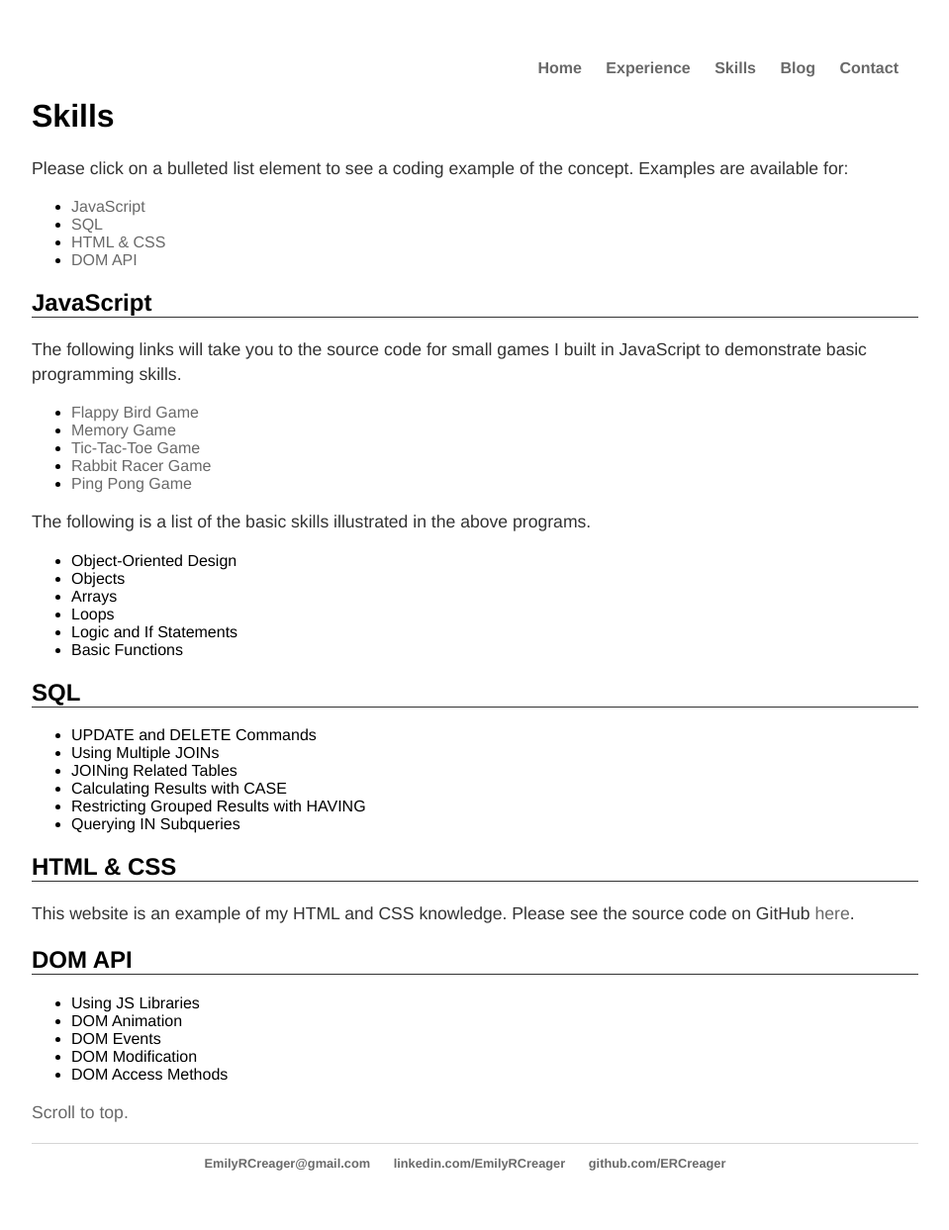
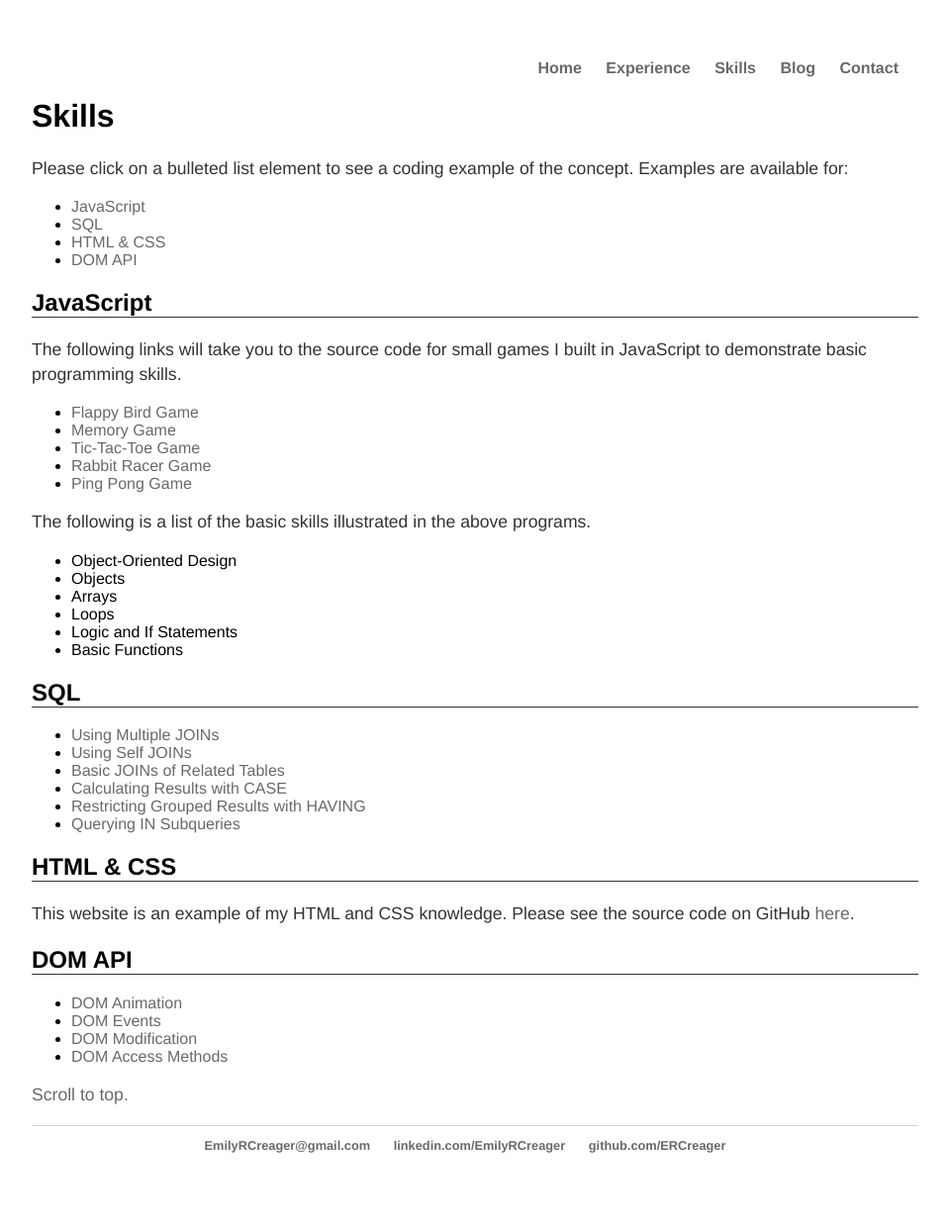
Before and after one commit to ercreager/ercreager.github.io, a Jekyll site: the page built from skills/index.html, in a window 1280 px wide. Shown: the whole page at 99% size, without its empty margins (160-1119 px from the left). Built offline with Jekyll 4.4.1, drawn with Linux system fonts in a browser that asks for light colours.

Commit message:
Added links for all bullets on skills page

```diff
--- a/skills/index.html
+++ b/skills/index.html
@@ -14,11 +14,11 @@ title: Skills
 	</p>
 	<h2 id="skills-js">JavaScript</h2>
 		<p>The following links will take you to the source code for small games I built in JavaScript to demonstrate basic programming skills.<ul>
-			<li><a href="beavergame.js">Flappy Bird Game</a></li>
-			<li><a href="memory-game.js">Memory Game</a></li>
-			<li><a href="tic-tac-toe.js">Tic-Tac-Toe Game</a></li>
-			<li><a href="rabbit-racer.js">Rabbit Racer Game</a></li>
-			<li><a href="ping-pong.js">Ping Pong Game</a></li>
+			<li><a href="https:/github.com/ercreager/courses/blob/master/javascript/beavergame.js" target="_blank">Flappy Bird Game</a></li>
+			<li><a href="https:/github.com/ercreager/courses/blob/master/javascript/memory-game.js" target="_blank">Memory Game</a></li>
+			<li><a href="https:/github.com/ercreager/courses/blob/master/javascript/tic-tac-toe.js" target="_blank">Tic-Tac-Toe Game</a></li>
+			<li><a href="https:/github.com/ercreager/courses/blob/master/javascript/rabbit-racer.js" target="_blank">Rabbit Racer Game</a></li>
+			<li><a href="https:/github.com/ercreager/courses/blob/master/javascript/ping-pong.js" target="_blank">Ping Pong Game</a></li>
 		</ul></p>
 		<p>The following is a list of the basic skills illustrated in the above programs.<ul>
 			<li>Object-Oriented Design</li>
@@ -30,22 +30,21 @@ title: Skills
 		</ul></p>
 	<h2 id="skills-sql">SQL</h2>
 		<p><ul>
-			<li>UPDATE and DELETE Commands</li>
-			<li>Using Multiple JOINs</li>
-			<li>JOINing Related Tables</li>
-			<li>Calculating Results with CASE</li>
-			<li>Restricting Grouped Results with HAVING</li>
-			<li>Querying IN Subqueries</li>
+			<li><a href="https:/github.com/ercreager/courses/blob/master/sql/joins-multiple.sql" target="_blank">Using Multiple JOINs</a></li>
+			<li><a href="https:/github.com/ercreager/courses/blob/master/sql/joins-self.sql" target="_blank">Using Self JOINs</a></li>
+			<li><a href="https:/github.com/ercreager/courses/blob/master/sql/joins-basic.sql" target="_blank">Basic JOINs of Related Tables</a></li>
+			<li><a href="https:/github.com/ercreager/courses/blob/master/sql/case.sql" target="_blank">Calculating Results with CASE</a></li>
+			<li><a href="https:/github.com/ercreager/courses/blob/master/sql/having.sql" target="_blank">Restricting Grouped Results with HAVING</a></li>
+			<li><a href="https:/github.com/ercreager/courses/blob/master/sql/insubqueries.sql" target="_blank">Querying IN Subqueries</a></li>
 		</ul></p>
 	<h2 id="skills-html">HTML & CSS</h2>
 		<p>This website is an example of my HTML and CSS knowledge. Please see the source code on GitHub <a href="http://github.com/ercreager/ercreager.github.io">here</a>.</p>
 	<h2 id="skills-dom">DOM API</h2>
 		<p><ul>
-			<li>Using JS Libraries</li>
-			<li>DOM Animation</li>
-			<li>DOM Events</li>
-			<li>DOM Modification</li>
-			<li>DOM Access Methods</li>
+			<li><a href="https:/github.com/ercreager/courses/blob/master/dom-api/dom-animation.html" target="_blank">DOM Animation</a></li>
+			<li><a href="https:/github.com/ercreager/courses/blob/master/dom-api/dom-events.html" target="_blank">DOM Events</a></li>
+			<li><a href="https:/github.com/ercreager/courses/blob/master/dom-api/dom-modification.html" target="_blank">DOM Modification</a></li>
+			<li><a href="https:/github.com/ercreager/courses/blob/master/dom-api/dom-access.html" target="_blank">DOM Access Methods</a></li>
 		</ul></p>
 <p><a href="#skills-top">Scroll to top.</a></p>
 </div>
```
